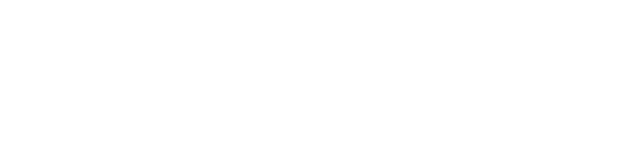
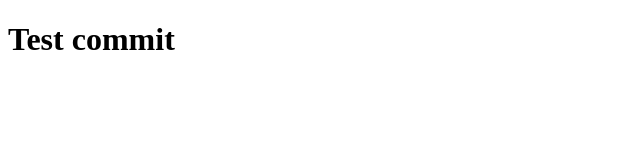
Before and after one commit to sergiu-savin-lector/q-a-session, a plain HTML site: page index.html in a window 1280 px wide. Shown: the whole page, without its empty margins (0-640 px from the left). Drawn offline with Linux system fonts and the light colour scheme.

Commit message:
Updated index.html

```diff
--- a/index.html
+++ b/index.html
@@ -3,9 +3,10 @@
 <head>
     <meta charset="UTF-8">
     <meta name="viewport" content="width=device-width, initial-scale=1.0">
-    <title>Document</title>
+    <title>Q&A Session</title>
 </head>
 <body>
+    <h1>Test commit</h1>
 
 </body>
 </html>
```
